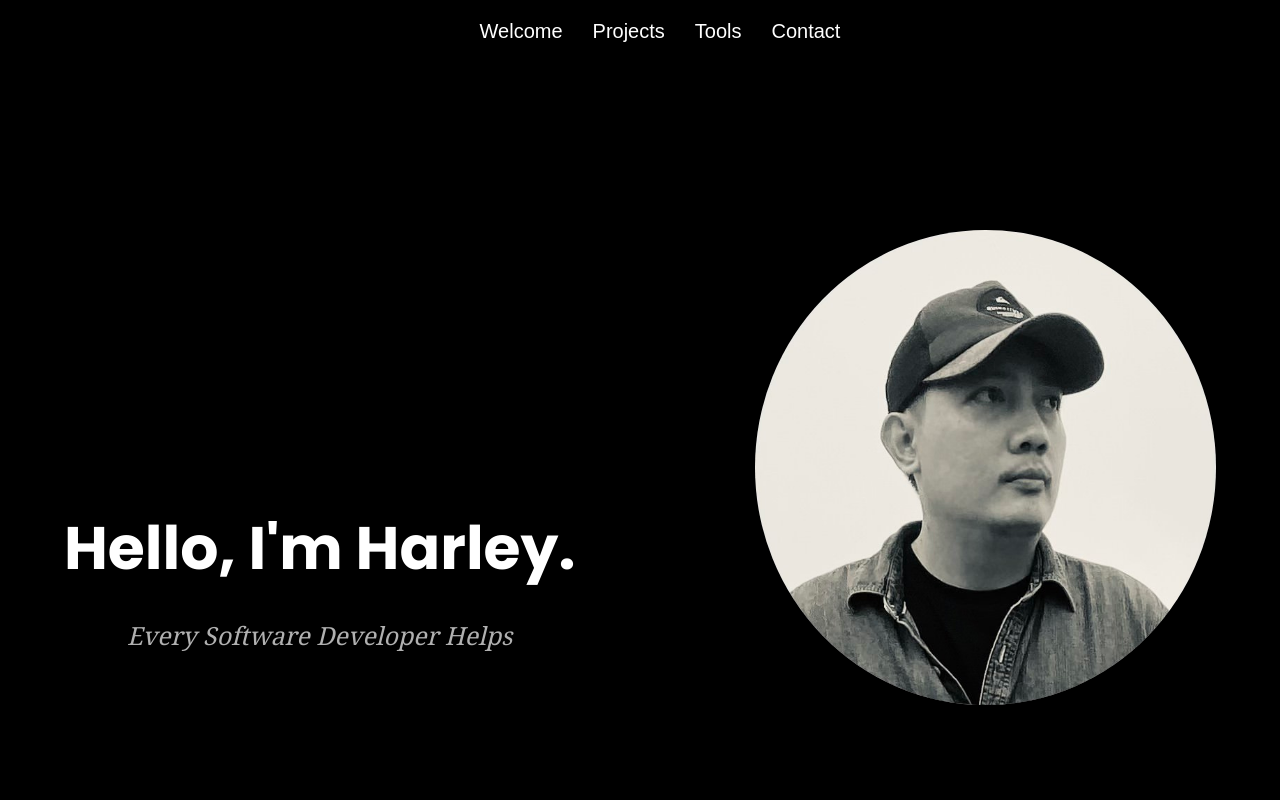
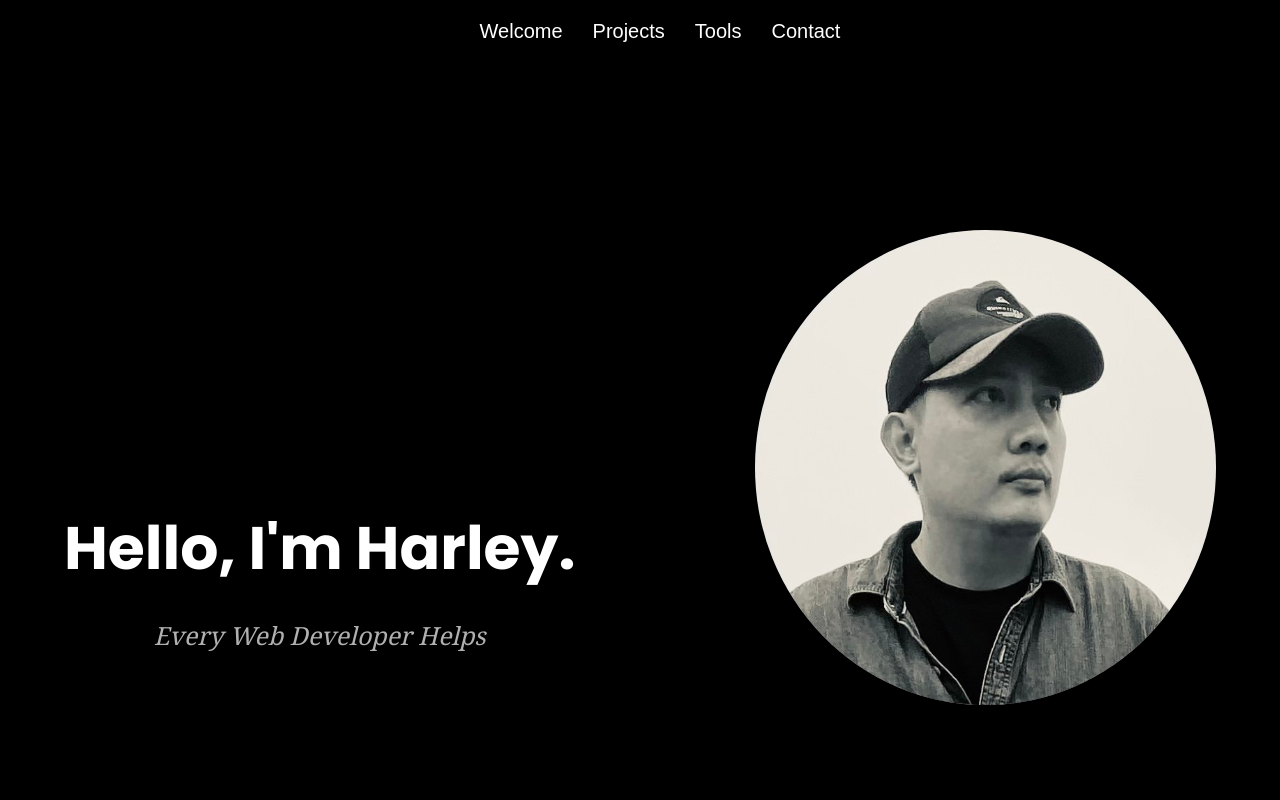
Before and after one commit to Harleygc018080/Harleygc018080.github.io, a plain HTML site: page index.html in a window 1280 px wide. Shown: the top 800 px of the page. Drawn offline with nearby package versions, Linux system fonts and the light colour scheme.

Commit message:
Update index.html

```diff
--- a/index.html
+++ b/index.html
@@ -27,7 +27,7 @@
       <div class="welcome-content">
          <div class="welcome-text">
             <h1>Hello, I'm Harley.</h1>
-            <p>Every Software Developer Helps</p>
+            <p>Every Web Developer Helps</p>
          </div>
          <div class="welcome-image">
             <img src="./IMG_5057_3.jpg" alt="Harley's Photo">
```
